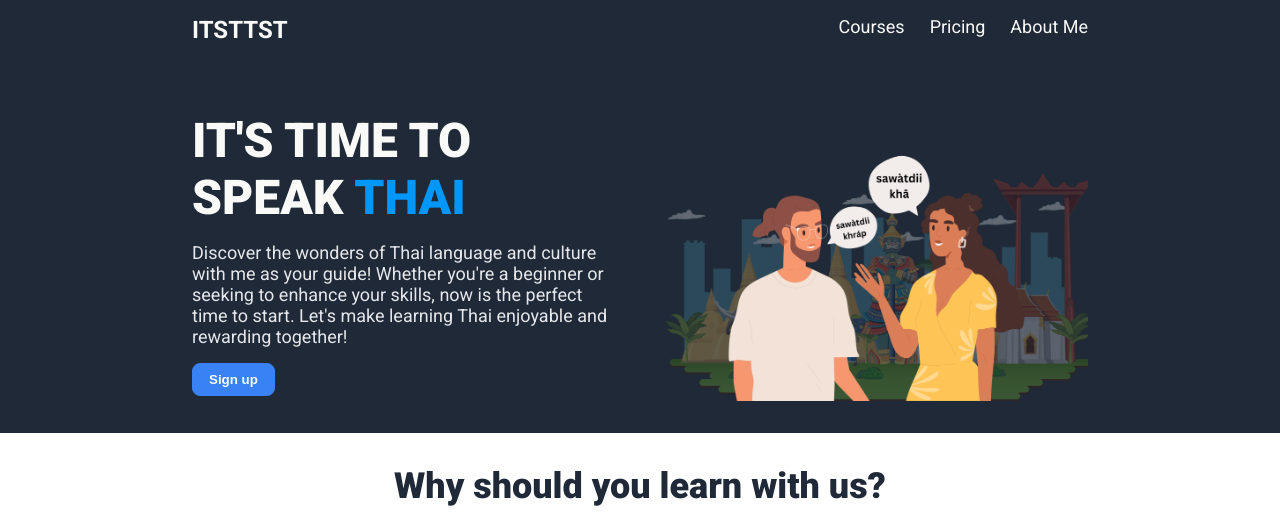
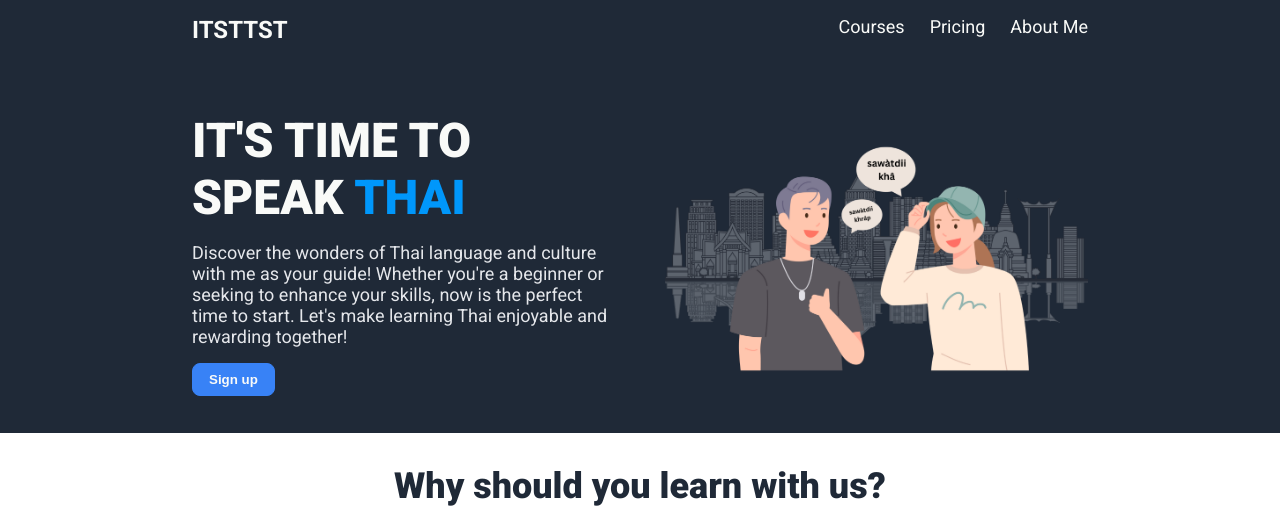
Before and after one commit to yellygummy/itsttst-landing-page, a plain HTML site: page index.html in a window 1280 px wide. Shown: the top 515 px of the page. Drawn offline with Linux system fonts and the light colour scheme.

Commit message:
Changed Hero image from itsttst-img-2 to itsttst-img-3

```diff
--- a/index.html
+++ b/index.html
@@ -27,7 +27,7 @@
                         Discover the wonders of Thai language and culture with me as your guide! Whether you're a beginner or seeking to enhance your skills, now is the perfect time to start. Let's make learning Thai enjoyable and rewarding together!</p>
                     <button>Sign up</button>
                 </div>
-                <img class="hero-img" src="/images/itsttst-img-2.png" alt="Boxes man talking!">
+                <img class="hero-img" src="/images/itsttst-img-3.png" alt="Two people greeting in Thai">
             </article>
         </div>
     </header>
```
